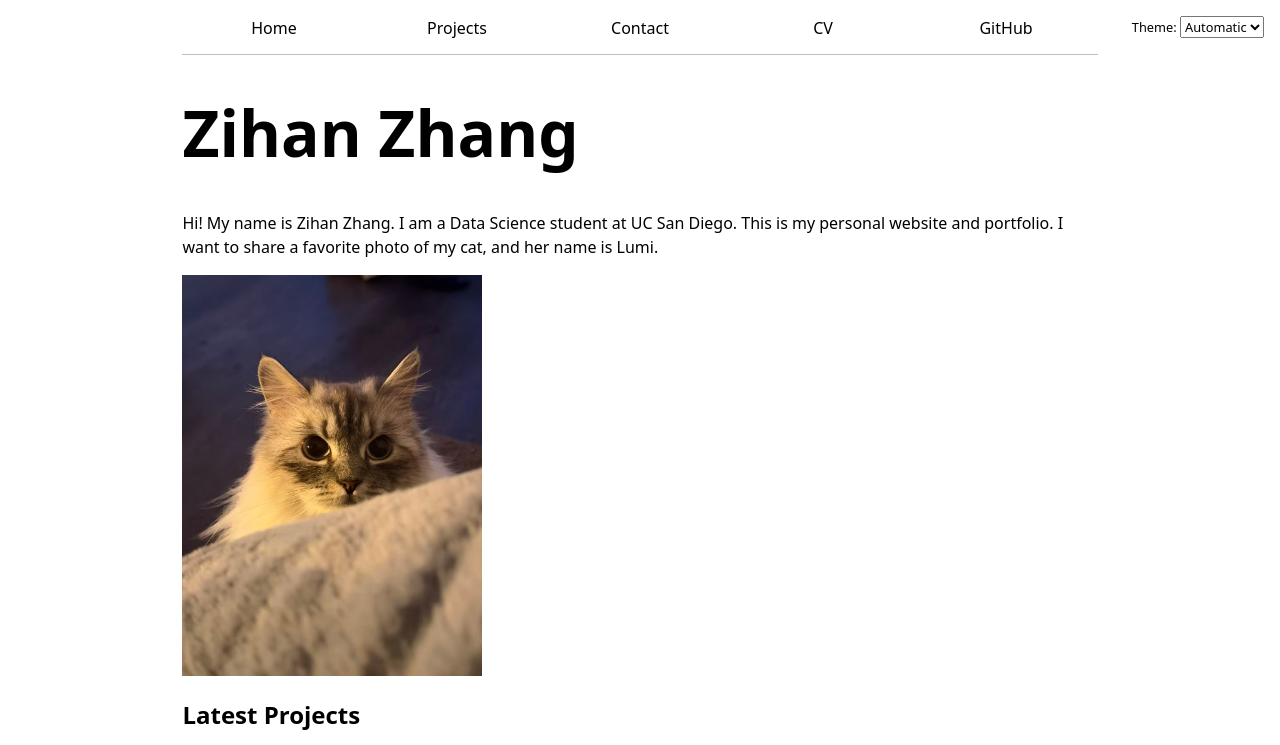
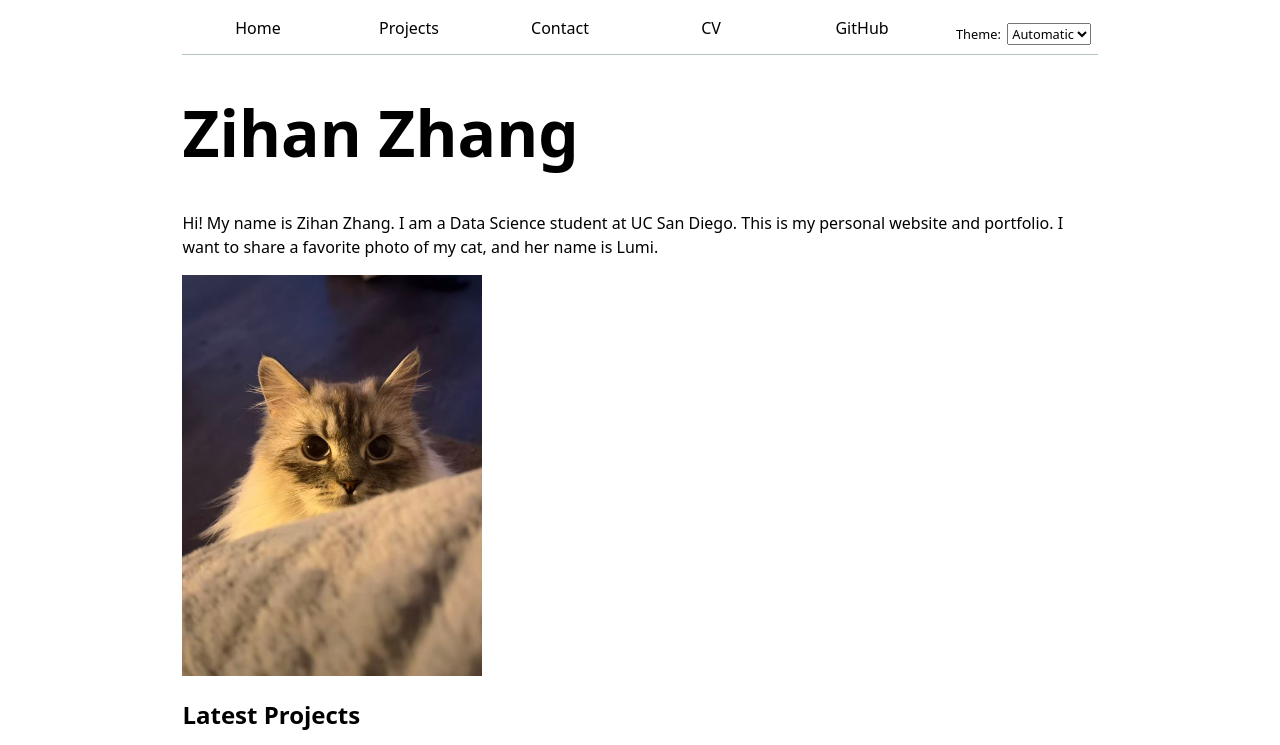
Before and after one commit to zaz003-cyber/portfolio, a plain HTML site: page index.html in a window 1280 px wide. Shown: the top 745 px of the page. Drawn offline with Linux system fonts and the light colour scheme; no server answers.

Commit message:
Update style.css

```diff
--- a/style.css
+++ b/style.css
@@ -194,14 +194,38 @@ h1, h2, h3, h4, h5, h6 {
   margin-top: 0.5em;
 }
 
+body {
+  position: relative;
+}
+
+nav {
+  --border-color: oklch(50% 10% 200 / 40%);
+  display: flex;
+  margin-bottom: 1em;
+  border-bottom: 1px solid var(--border-color);
+  align-items: stretch;
+  padding-right: 10rem;
+}
+
 .color-scheme {
   position: absolute;
-  top: 1rem;
+  top: 0.75rem;
   right: 1rem;
   font-size: 80%;
   font-family: inherit;
+  display: flex;
+  align-items: center;
+  gap: 0.4rem;
+  background: canvas;
+  color: canvastext;
+  padding: 0.2rem 0.4rem;
+  z-index: 10;
 }
 
 .color-scheme select {
   font: inherit;
 }
+
+.color-scheme select {
+  font: inherit;
+}
```
